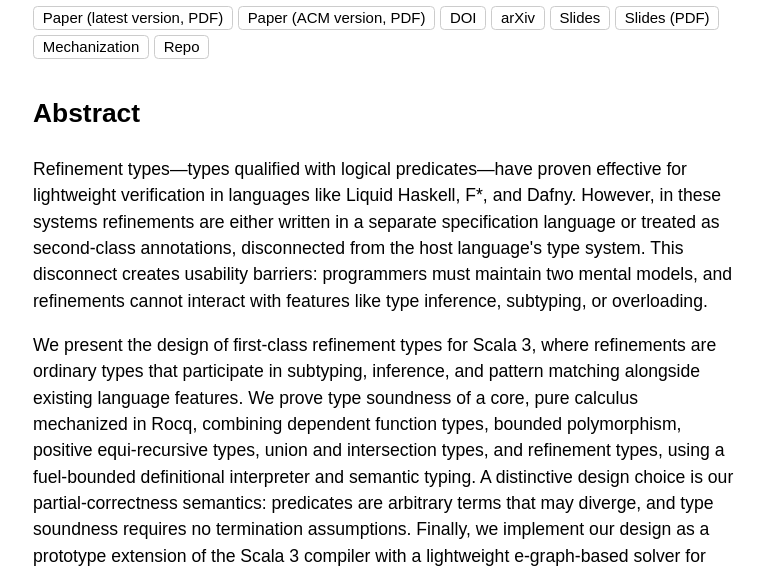
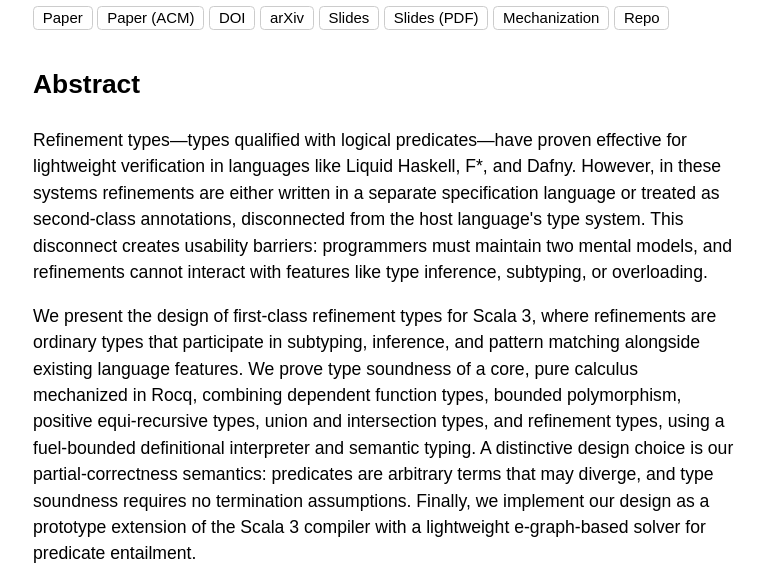
Before and after one commit to mbovel/first-class-refinement-types-in-scala, a plain HTML site: page website/index.html in a window 1280 px wide. Shown: the part 233-801 px from the top of the page, without its empty margins (255-1019 px from the left). Drawn offline with Linux system fonts and the light colour scheme; a web font is replaced by a local one.

Commit message:
Shorten labels

```diff
--- a/website/index.html
+++ b/website/index.html
@@ -115,8 +115,8 @@
     <p class="job kind">OOPSLA 2026</p>
 
     <p class="top-links">
-      <a href="paper.pdf">Paper (latest version, PDF)</a>
-      <a href="paper-acm.pdf">Paper (ACM version, PDF)</a>
+      <a href="paper.pdf">Paper</a>
+      <a href="paper-acm.pdf">Paper (ACM)</a>
       <a href="https://dl.acm.org/doi/10.1145/3839541">DOI</a>
       <a href="https://arxiv.org/abs/2605.08369">arXiv</a>
       <a href="presentation/">Slides</a>
```
